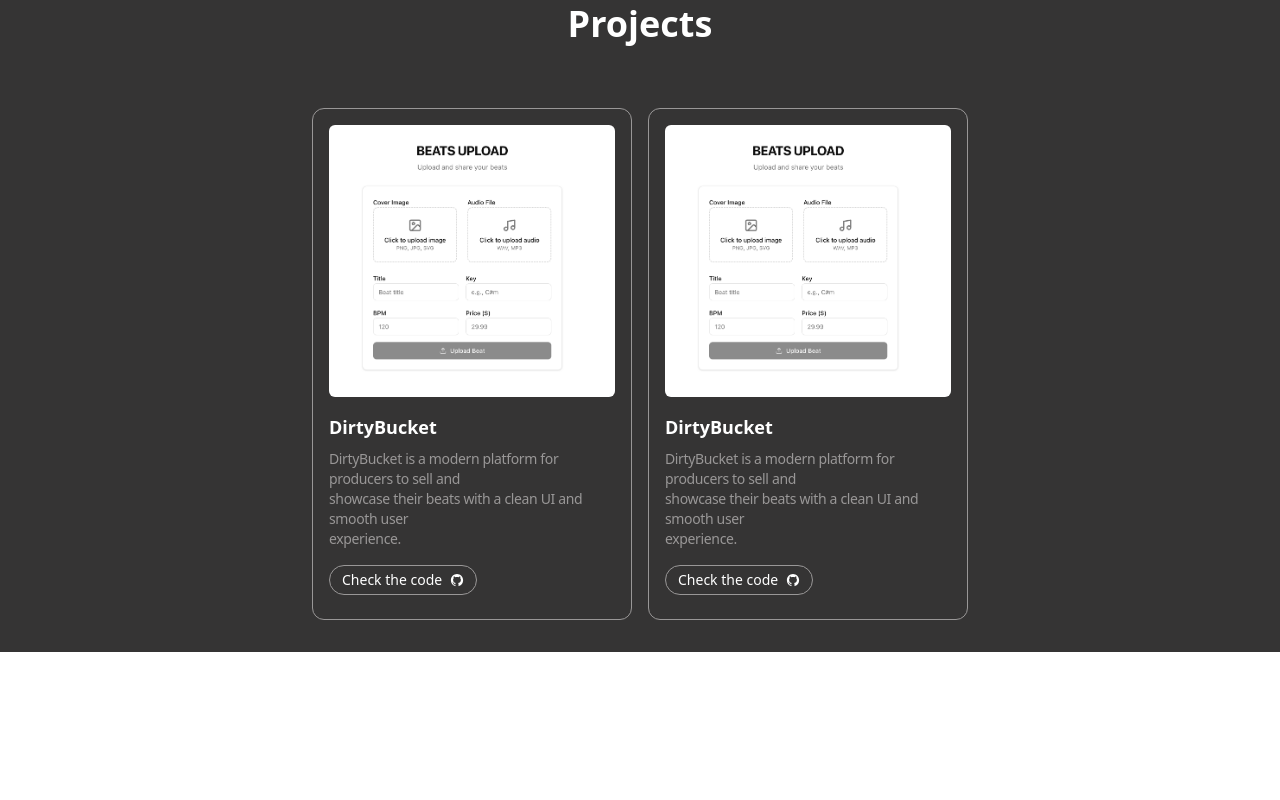
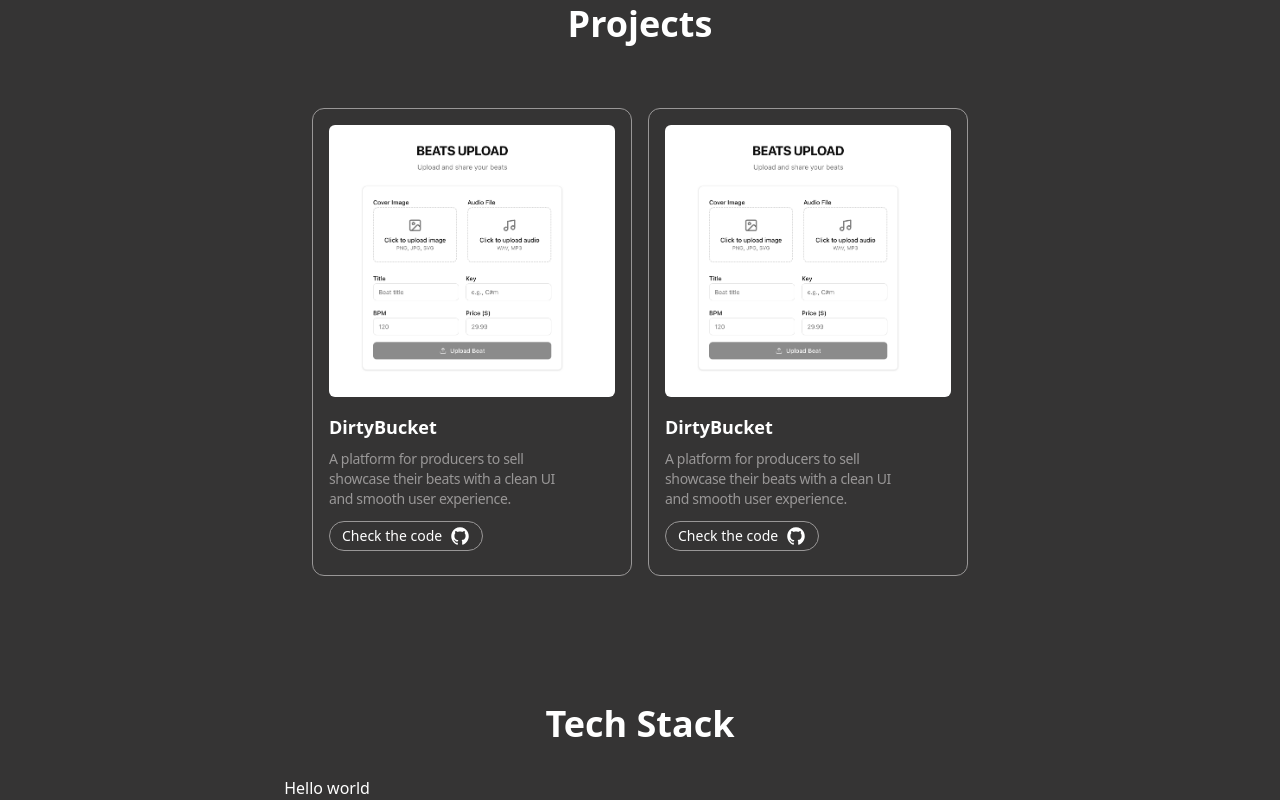
Before and after one commit to progFilthi/my_portfolio, a Next.js app: page / in a window 1280 px wide. Shown: the part 486-1286 px from the top of the page. Before the commit the page ends 1138 px from the top, so only its background shows below. Built offline with nearby package versions, Linux system fonts and the light colour scheme.

Commit message:
Add Techstack component and integrate into main page

```diff
--- /dev/null
+++ b/Components/Techstack.tsx
@@ -0,0 +1,9 @@
+import React from "react";
+
+export default function Techstack() {
+  return (
+    <div>
+      <h1>Hello world</h1>
+    </div>
+  );
+}
--- a/Components/ui/Projectcard.tsx
+++ b/Components/ui/Projectcard.tsx
@@ -18,14 +18,14 @@
           <h3 className="font-bold text-lg py-2">DirtyBucket</h3>
 
           <div className="text-sm text-[#999797] tracking-tight">
-            <p>DirtyBucket is a modern platform for producers to sell and</p>
-            <p>showcase their beats with a clean UI and smooth user</p>
-            <p>experience.</p>
+            <p>A platform for producers to sell</p>
+            <p>showcase their beats with a clean UI</p>
+            <p>and smooth user experience.</p>
           </div>
 
-          <div className="self-start inline-flex items-center space-x-2 border border-[#999797] rounded-2xl px-3 py-1 mt-4 text-sm">
+          <div className="self-start inline-flex items-center space-x-2 border border-[#999797] rounded-2xl px-3 py-1 mt-3 text-sm hover:bg-[#4A4A4A] transition-all duration-300 cursor-pointer">
             <span>Check the code</span>
-            <IoLogoGithub />
+            <IoLogoGithub className="text-xl " />
           </div>
         </div>
       </div>
--- a/app/page.tsx
+++ b/app/page.tsx
@@ -1,3 +1,4 @@
+import Techstack from "@/Components/Techstack";
 import Projectcard from "@/Components/ui/Projectcard";
 import Image from "next/image";
 import React from "react";
@@ -64,6 +65,12 @@
         <Projectcard />
         <Projectcard />
       </div>
+      <div>
+        <h1 className="text-center font-bold text-4xl mt-24 mb-8">
+          Tech Stack
+        </h1>
+      </div>
+      <Techstack />
     </div>
   );
 }
```
